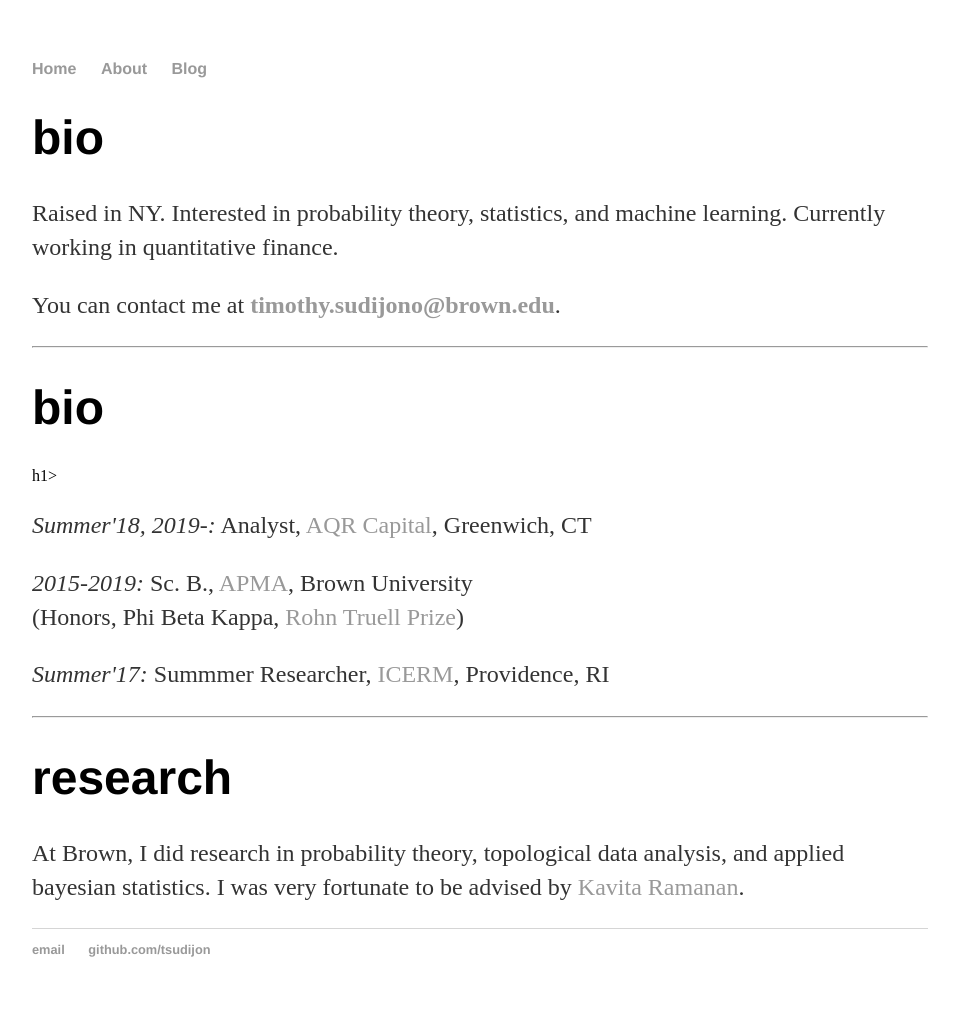
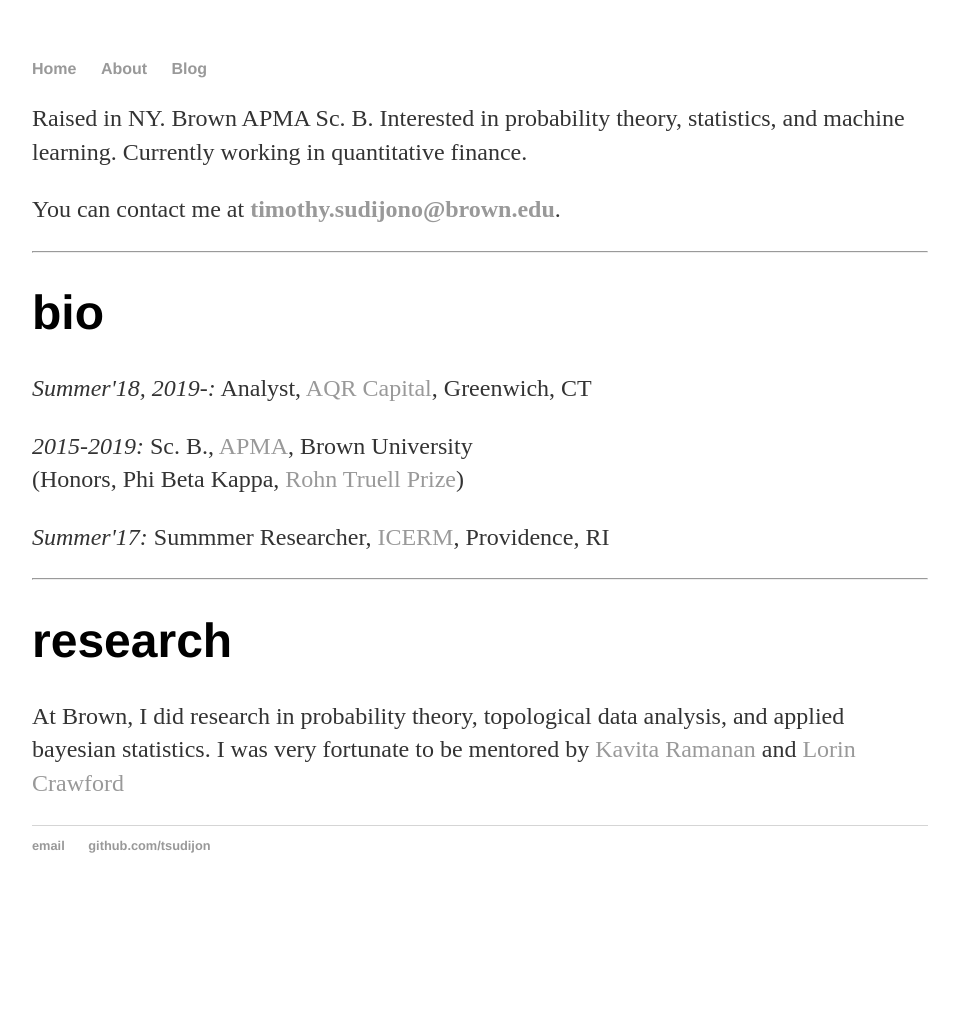
Before and after one commit to tsudijon/tsudijon.github.io, a Jekyll site: the page built from index.html, in a window 1280 px wide. Shown: the whole page, without its empty margins (160-1119 px from the left). Built offline with Jekyll 4.4.1, drawn with Linux system fonts in a browser that asks for light colours; after the commit the page ends 913 px from its top, so only the background shows below that.

Commit message:
Fixed index.html typos

```diff
--- a/index.html
+++ b/index.html
@@ -3,26 +3,25 @@ layout: default
 title: T. Sudijono
 ---
 <div class="blurb">
-	<h1>bio</h1>
-	<p> Raised in NY. Interested in probability theory, statistics, and machine learning. Currently working in quantitative finance. </p>
+	<p> Raised in NY. Brown APMA Sc. B. Interested in probability theory, statistics, and machine learning. Currently working in quantitative finance. </p>
 
 	<p> You can contact me at <a href="mailto:timothy.sudijono@alumni.brown.edu"><strong>timothy.sudijono@brown.edu</strong></a>.</p>
 </div><!-- /.blurb -->
 
 <hr />
 
-<h1 id = "bio">bio </h1>h1>
+<h1 id = "bio">bio </h1>
 
-<p><em>Summer'18, 2019-:</em> Analyst, <a href="https://www.aqr.com/">AQR Capital</a>, Greenwich, CT</p>
+<p><em>Summer'18, 2019-:</em>	Analyst, <a href="https://www.aqr.com/">AQR Capital</a>, Greenwich, CT</p>
 
-<p><em>2015-2019:</em> Sc. B., <a href="https://www.brown.edu/academics/applied-mathematics/">APMA</a>, Brown University <br />
-(Honors, Phi Beta Kappa, <a href="https://www.brown.edu/academics/applied-mathematics/undergraduate-program/awards">Rohn Truell Prize</a>)</p>
+<p><em>2015-2019:</em>	Sc. B., <a href="https://www.brown.edu/academics/applied-mathematics/">APMA</a>, Brown University <br />
+	(Honors, Phi Beta Kappa, <a href="https://www.brown.edu/academics/applied-mathematics/undergraduate-program/awards">Rohn Truell Prize</a>)</p>
 
-<p><em>Summer'17:</em> Summmer Researcher, <a href="https://icerm.brown.edu/">ICERM</a>, Providence, RI</p>
+<p><em>Summer'17:</em>	Summmer Researcher, <a href="https://icerm.brown.edu/">ICERM</a>, Providence, RI</p>
 
 <hr/>
 
 <h1 id = "research">research</h1>
 
-<p>At Brown, I did research in probability theory, topological data analysis, and applied bayesian statistics. I was very fortunate to be advised by
-	<a href="http://www.dam.brown.edu/people/ramanan/index.htm">Kavita Ramanan</a>.</p>
+<p>At Brown, I did research in probability theory, topological data analysis, and applied bayesian statistics. I was very fortunate to be mentored by
+	<a href="http://www.dam.brown.edu/people/ramanan/index.htm">Kavita Ramanan</a> and <a href="http://www.lcrawlab.com/">Lorin Crawford</a></p>
```
